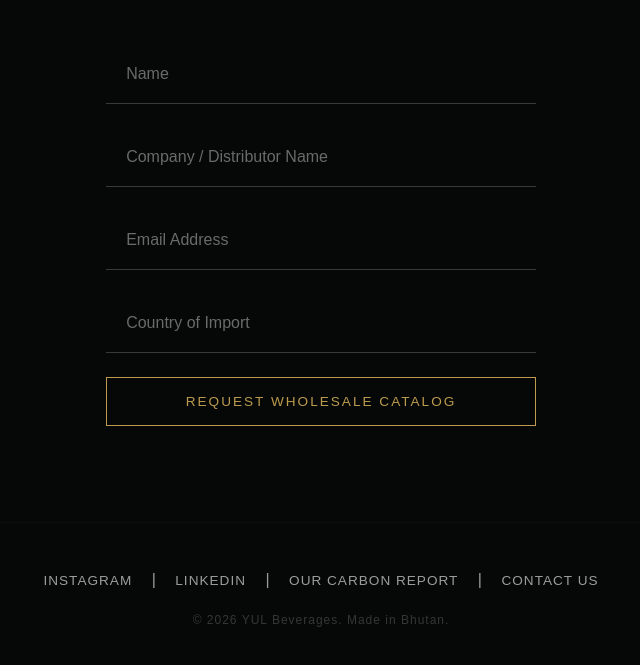
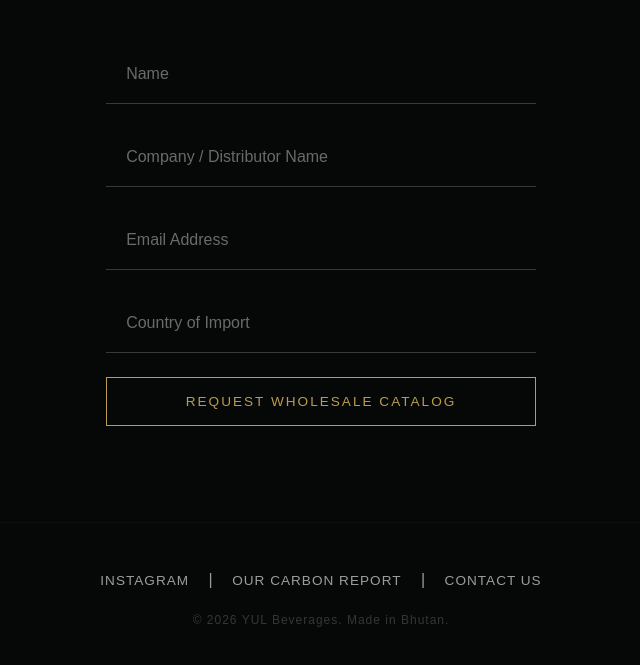
Before and after one commit to Caesar1N/YUL, a website built with Vite: page index.html in a window 1280 px wide. Shown: the part 4488-5153 px from the top of the page, without its empty margins (319-959 px from the left). Built offline with nearby package versions, Linux system fonts and the light colour scheme; some packages are replaced by stand-ins of ours.

Commit message:
Remove LinkedIn link from footer social links.

```diff
--- a/index.html
+++ b/index.html
@@ -213,7 +213,7 @@
       </div>
       <div class="footer-bottom">
         <div class="social-links">
-          <a href="#">Instagram</a> | <a href="#">LinkedIn</a> | <a href="/carbon-report.html">Our Carbon Report</a> |
+          <a href="#">Instagram</a> | <a href="/carbon-report.html">Our Carbon Report</a> |
           <a href="/contact.html">Contact Us</a>
         </div>
         <p class="copyright">© 2026 YUL Beverages. Made in Bhutan.</p>
```
